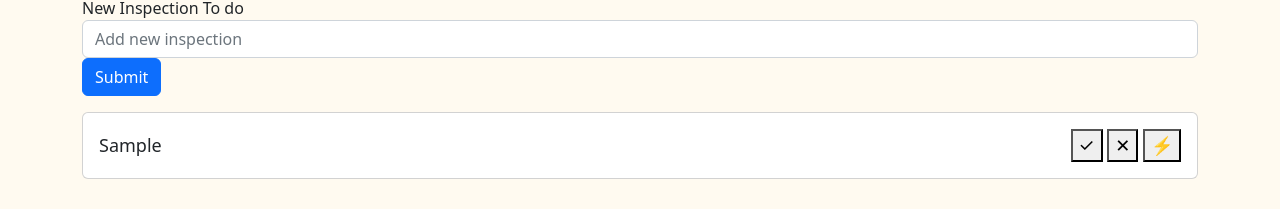
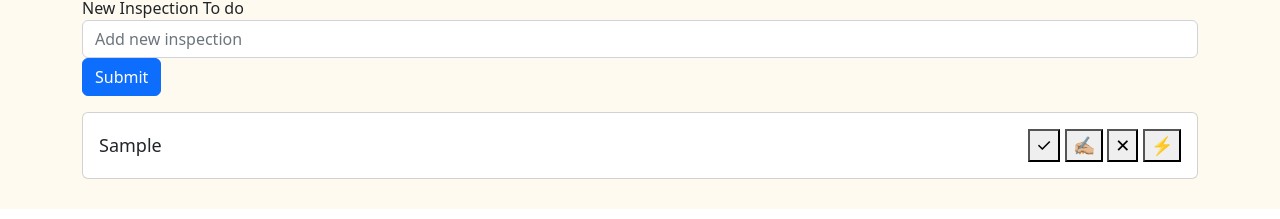
Before and after one commit to DJ-Lor/reacthooks, a React (Create React App) app: page /inspections in a window 1280 px wide. Both pictures are taken after typing "Sample" into the empty fields and a click on the button "Submit". Shown: the part 178-397 px from the top of the page. Built offline with nearby package versions, Linux system fonts and the light colour scheme.

Commit message:
save edit button and functionality

```diff
--- a/package.json
+++ b/package.json
@@ -12,6 +12,7 @@
     "react-dom": "^18.2.0",
     "react-router-dom": "^6.11.1",
     "react-scripts": "5.0.1",
+    "react-use": "^17.4.0",
     "web-vitals": "^2.1.4"
   },
   "scripts": {
--- a/src/Components/FormInspect.jsx
+++ b/src/Components/FormInspect.jsx
@@ -4,7 +4,7 @@ import { Button, Form } from 'react-bootstrap';
 
 export default function FormInspect({addInspect}) {
 
-    const [value, setValue] = useState();
+    const [value, setValue] = useState("");
 
     const handleSubmit = e => {
         e.preventDefault();
--- a/src/Components/Inspect.jsx
+++ b/src/Components/Inspect.jsx
@@ -1,19 +1,48 @@
 
+import { useState } from "react";
 
-export default function Inspect({ inspect, index, markInspect, deleteInspect, markPriority }) {
+export default function Inspect({ inspect, markInspect, deleteInspect, markPriority, markEdit }) {
 
+    const [editInspect, setEditInspect] = useState(inspect.text);
+    const [isEditing, setIsEditing] = useState(false);
+
+    const handleInputChange = (event) => {
+        setEditInspect(event.target.value);
+    };
+
+    const handleEditSubmit = (event) => {
+        event.preventDefault();
+        markEdit(inspect.id, editInspect);
+        setIsEditing(false);
+    };
+
+    const toggleEditing = () => {
+        setIsEditing(!isEditing);
+        setEditInspect(inspect.text);
+    };
 
     return (
         <div className="todo">
-
-            <span style={{ textDecoration: inspect.isDone ? "line-through" : "", color: inspect.highPriority ? "red" : "" }}>
-                {inspect.text}</span>
+            {isEditing ? (
+                <form onSubmit={handleEditSubmit}>
+                    <input type="text" value={editInspect} onChange={handleInputChange} />
+                    <button type="submit">Save</button>
+                    <button type="button" onClick={toggleEditing}>Cancel</button>
+                </form>
+            ) : (
+                <span
+                    style={{ textDecoration: inspect.isDone ? "line-through" : "", color: inspect.highPriority ? "red" : "" }}
+                    onClick={toggleEditing}
+                >
+                    {inspect.text}
+                </span>
+            )}
             <div>
-            <button variant="outline-success" onClick={() => markInspect(index)}>✓</button>{' '}
-            <button variant="outline-danger" onClick={() => deleteInspect(index)}>✕</button>{' '}
-            <button variant="outline-success" onClick={() => markPriority(index)}> ⚡️ </button>{' '}
+                <button variant="outline-success" onClick={() => markInspect(inspect.id)}>✓</button>{' '}
+                <button variant="outline-success" onClick={toggleEditing}>✍🏼</button>{' '}
+                <button variant="outline-danger" onClick={() => deleteInspect(inspect.id)}>✕</button>{' '}
+                <button variant="outline-success" onClick={() => markPriority(inspect.id)}> ⚡️ </button>{' '}
             </div>
-
         </div>
     );
-  }
+}
--- a/src/Pages/Inspections.jsx
+++ b/src/Pages/Inspections.jsx
@@ -15,14 +15,16 @@ export default function Inspections() {
 
     const [storedInspect, setStoredInspect] = useLocalStorage("storedInspect", "");
 
+
     const addInspect = text => {
-        const newInspect = [...inspect, {id: uuidv4(), text, isDone: false, highPriority: false }];
+        const newInspect = [...inspect, {id: uuidv4(), text, isDone: false, highPriority: false, isEdit: false }];
         setInspect(newInspect);
     }
 
     const markInspect = id => {
         const newInspect = [...inspect];
         const index = newInspect.findIndex(item => item.id === id);
+        if (index === -1) return;
         newInspect[index].isDone = true;
         setInspect(newInspect);
 
@@ -31,13 +33,23 @@ export default function Inspections() {
     const deleteInspect = id => {
         const newInspect = [...inspect];
         const index = newInspect.findIndex(item => item.id === id);
+        if (index === -1) return;
         newInspect.splice(index,1);
         setInspect(newInspect);
     }
 
+    const markEdit = (id, editInspect) => {
+        const newInspect = [...inspect];
+        const index = newInspect.findIndex(item => item.id === id);
+        if (index === -1) return;
+        newInspect[index].text = editInspect;
+        setInspect(newInspect);
+      }
+
     const markPriority = id => {
         const highInspect = [...inspect];
         const index = highInspect.findIndex(item => item.id === id);
+        if (index === -1) return;
         highInspect[index].highPriority = true;
         setInspect(highInspect);
     }
@@ -73,13 +85,15 @@ export default function Inspections() {
                 <FormInspect addInspect={addInspect} />
                 <div>
                     {sortedInspect.map((inspect, index) => (
-                    <Card key={inspect.id}>
+                    <Card >
                     <Card.Body>
                         <Inspect
+                        key={inspect.id}
                         index={index}
                         inspect={inspect}
                         markInspect={markInspect}
                         deleteInspect={deleteInspect}
+                        markEdit={markEdit}
                         markPriority={markPriority}
                         />
                     </Card.Body>
```
Also changed, not shown: 1 other file (tests, documents, lock files or other folders).
